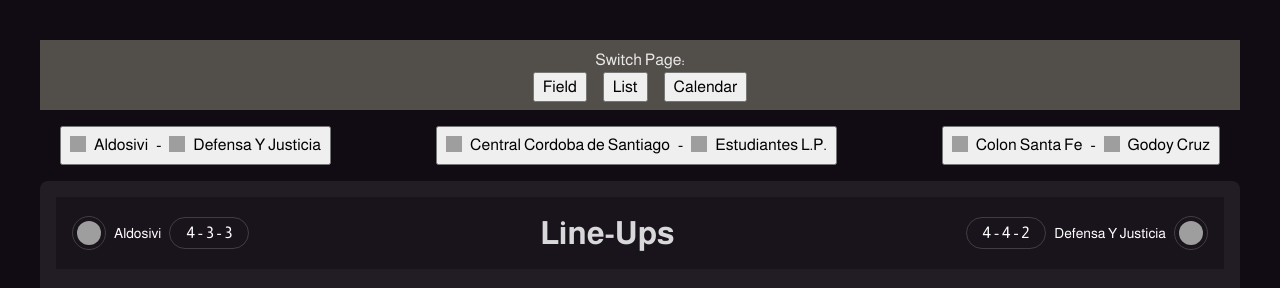
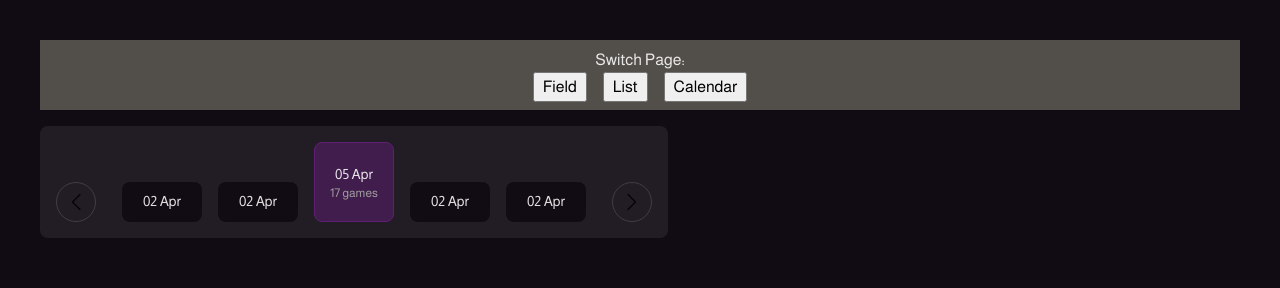
Before and after one commit to h0wter/todor3d-markup-task, a React (Vite) app: page / in a window 1280 px wide. Shown: the top 288 px of the page. Built offline with nearby package versions, Linux system fonts and the light colour scheme; grey boxes are pictures that could not be loaded.

Commit message:
add calendar's slider component

```diff
--- a/package.json
+++ b/package.json
@@ -15,6 +15,7 @@
     "modern-normalize": "^2.0.0",
     "react": "^18.2.0",
     "react-dom": "^18.2.0",
+    "swiper": "^11.0.5",
     "vite-plugin-svgr": "^4.2.0"
   },
   "devDependencies": {
--- a/src/App.tsx
+++ b/src/App.tsx
@@ -28,7 +28,7 @@
 
 function App() {
   const [isMobile, setIsMobile] = useState(checkIsMobile(window.innerWidth));
-  const [activePage, setActivePage] = useState<Page>("field");
+  const [activePage, setActivePage] = useState<Page>("calendar");
 
   useEffect(() => {
     const handleResize = debounce(
@@ -52,7 +52,6 @@
       }}
     >
       <TogglePage onPageChange={handlePageChange} />
-      {/* {activePage === "field" ? <LineUps /> : <LeaguesList />} */}
       {pageMap[activePage]}
     </DeviceContext.Provider>
   );
--- a/src/assets/css/vars.scss
+++ b/src/assets/css/vars.scss
@@ -4,6 +4,7 @@
 $white: #ffffff;
 $white-main: #a09ea1;
 $white-accent: #f5f5f6de;
+$purple: #5f1f74;
 $background: #221d24;
 $text-main: rgba(245, 245, 246, 0.87);
 
--- a/src/components/calendar/calendar.tsx
+++ b/src/components/calendar/calendar.tsx
@@ -1,5 +1,7 @@
+import { Slider } from "./components/slider/slider.tsx";
+
 const Calendar = () => {
-  return <p>calendar</p>;
+  return <Slider />;
 };
 
 export { Calendar };
--- /dev/null
+++ b/src/components/calendar/components/slider/slider.tsx
@@ -0,0 +1,118 @@
+import { useCallback, useState } from "react";
+import { Swiper, SwiperSlide } from "swiper/react";
+import { Mousewheel } from "swiper/modules";
+import { getValidClassNames } from "../../../../helpers/get-valid-class-names.helper.ts";
+import CaretRightIcon from "../../../../assets/images/icons/caret-right.svg?react";
+import { type Swiper as SwiperT } from "swiper/types";
+import styles from "./styles.module.scss";
+
+import "swiper/scss";
+
+const sliderArray = [
+  "03 Apr",
+  "02 Apr",
+  "02 Apr",
+  "05 Apr",
+  "02 Apr",
+  "02 Apr",
+  "02 Apr",
+];
+
+const TODAY_INDEX = 3;
+
+const generateRandomMatchesNumber = () => Math.ceil(Math.random() * 30);
+
+const Slider = () => {
+  const [swiperInstance, setSwiperInstance] = useState<SwiperT>();
+
+  const handleSlideChangeButtonClick = useCallback(
+    (direction: "prev" | "next") => () => {
+      if (direction === "prev") {
+        swiperInstance?.slidePrev();
+      } else {
+        swiperInstance?.slideNext();
+      }
+    },
+    [swiperInstance]
+  );
+
+  const handleBackTodayButtonClick = useCallback(() => {
+    swiperInstance?.slideTo(TODAY_INDEX, 500);
+  }, [swiperInstance]);
+
+  return (
+    <div className={styles.calendarContainer}>
+      <div className={styles.sliderWrapper}>
+        <button
+          className={styles.buttonPrev}
+          onClick={handleSlideChangeButtonClick("prev")}
+        >
+          <CaretRightIcon
+            className={getValidClassNames(
+              styles.buttonIcon,
+              styles.buttonIconPrev
+            )}
+          />
+        </button>
+        <Swiper
+          modules={[Mousewheel]}
+          initialSlide={TODAY_INDEX}
+          slidesPerView={5}
+          centeredSlides
+          spaceBetween={16}
+          slideToClickedSlide
+          mousewheel
+          onSwiper={setSwiperInstance}
+        >
+          {sliderArray.map((item, idx) => (
+            <SwiperSlide key={idx}>
+              {({ isActive }) => {
+                return (
+                  <>
+                    {isActive && TODAY_INDEX !== idx && (
+                      <button
+                        className={styles.backTodayButton}
+                        onClick={handleBackTodayButtonClick}
+                      >
+                        Back today
+                      </button>
+                    )}
+                    <div
+                      className={getValidClassNames(
+                        TODAY_INDEX === idx && isActive && styles.todayCard,
+                        isActive && styles.otherDayCard
+                      )}
+                    >
+                      <span>{item}</span>
+                      <span
+                        className={getValidClassNames(
+                          styles.matchesCount,
+                          !isActive && styles.hidden
+                        )}
+                      >
+                        {isActive && generateRandomMatchesNumber() + " games"}
+                      </span>
+                    </div>
+                  </>
+                );
+              }}
+            </SwiperSlide>
+          ))}
+        </Swiper>
+        <button
+          className={styles.buttonNext}
+          onClick={handleSlideChangeButtonClick("next")}
+        >
+          <CaretRightIcon
+            className={getValidClassNames(
+              styles.buttonIcon,
+              styles.buttonIconNext
+            )}
+          />
+        </button>
+      </div>
+    </div>
+  );
+};
+
+export { Slider };
--- /dev/null
+++ b/src/components/calendar/components/slider/styles.module.scss
@@ -0,0 +1,152 @@
+@import "src/assets/css/vars.scss";
+
+.calendarContainer {
+  width: 628px;
+  padding: 16px;
+  background-color: $background;
+  border-radius: 8px;
+}
+
+.sliderWrapper {
+  position: relative;
+  display: flex;
+  align-items: flex-end;
+  padding-inline: 66px;
+}
+
+.buttonPrev,
+.buttonNext {
+  position: absolute;
+  bottom: 0;
+  z-index: 2;
+
+  display: flex;
+  justify-content: center;
+  align-items: center;
+  width: 40px;
+  height: 40px;
+
+  background-color: transparent;
+
+  border: 1px solid $stroke;
+  border-radius: 50%;
+
+  cursor: pointer;
+
+  &:hover {
+    background-color: rgba($white, 0.05);
+  }
+}
+
+.buttonPrev {
+  left: 0;
+}
+
+.buttonNext {
+  right: 0;
+}
+
+.buttonIconPrev {
+  transform: rotate(-90deg);
+}
+
+.buttonIconNext {
+  transform: rotate(90deg);
+}
+
+.sliderWrapper :global {
+  .swiper-wrapper {
+    min-height: 80px;
+    align-items: flex-end;
+  }
+
+  .swiper-slide div {
+    display: flex;
+    flex-direction: column;
+    justify-content: center;
+    align-items: center;
+
+    width: 80px;
+    height: 40px;
+
+    font-size: 14px;
+    line-height: 1.57;
+    white-space: nowrap;
+
+    background-color: $black;
+    border-radius: 8px;
+
+    transition: height 0.5s ease;
+
+    cursor: pointer;
+
+    &:hover {
+      background-color: rgba($white, 0.05);
+    }
+  }
+
+  .swiper-slide {
+    display: flex;
+    flex-direction: column;
+    justify-content: space-between;
+
+    width: 80px;
+    height: 80px;
+  }
+
+  .swiper-slide div {
+    margin-top: auto;
+  }
+
+  .swiper-slide-active div {
+    // height: 56px !important;
+    background-color: rgba($purple, 0.5);
+    border: 1px solid $purple;
+
+    &:hover {
+      background-color: rgba($purple, 0.75);
+    }
+  }
+}
+
+.otherDayCard {
+  height: 56px !important;
+}
+
+.todayCard {
+  height: 80px !important;
+}
+
+.matchesCount {
+  opacity: 1;
+  text-align: center;
+  font-size: 12px;
+  line-height: 1.16667;
+  color: $white-main;
+
+  transition: opacity 0.5s ease-in;
+}
+
+.backTodayButton {
+  margin-bottom: 4px;
+  padding: 3px 11px;
+
+  color: $white;
+  font-size: 12px;
+  line-height: 1.16667;
+  white-space: nowrap;
+
+  background-color: $black;
+  border: 1px solid $stroke;
+  border-radius: 8px;
+
+  cursor: pointer;
+
+  &:hover {
+    background-color: rgba($white, 0.05);
+  }
+}
+
+.hidden {
+  opacity: 0;
+}
```
Also changed, not shown: src/components/calendar/styles.module.scss (added), 1 other file (tests, documents, lock files or other folders).
